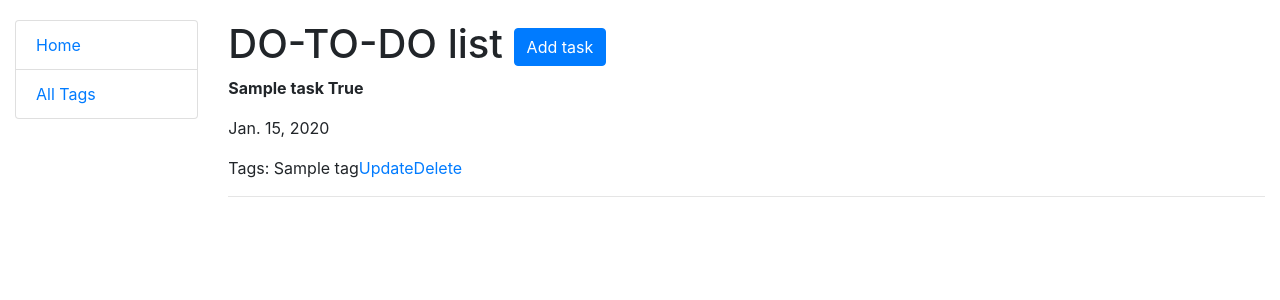
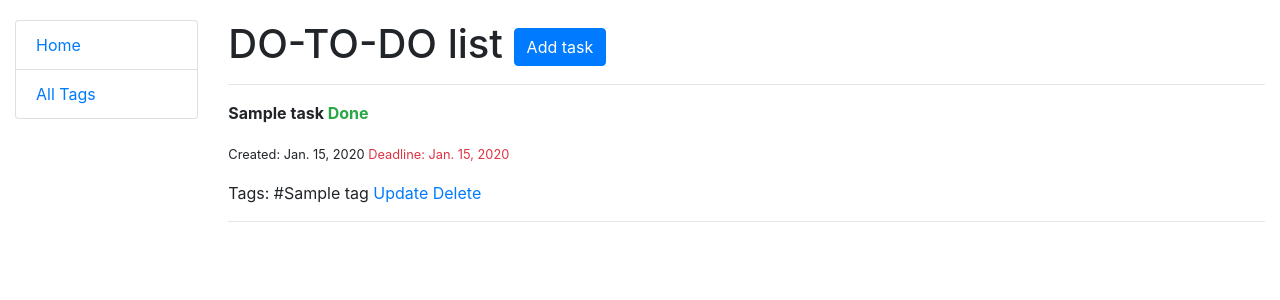
Before and after one commit to Anatolii-Poznyak/do_to_do, a Django app: page / in a window 1280 px wide. Shown: the top 300 px of the page. Run offline with Django 4.2, Linux system fonts and the light colour scheme; tables that the repository leaves empty hold one stand-in row (values such as "Sample post").

```diff
--- a/templates/organizer/index.html
+++ b/templates/organizer/index.html
@@ -6,19 +6,19 @@
       Add task
     </a>
   </h1>
-
+  <hr>
   {% if tasks %}
       {% for task in tasks %}
-        <p><strong>{{task.name}} {{ task.done_mark }}</strong></p>
-        <p>{{task.date}}</p>
+        <p><strong>{{task.name}}{% if task.done_mark %} <span class="text-success">Done</span>{% else %} <span class="text-danger">Not done</span>{% endif %}</strong></p>
+        <p><small>Created: {{task.date}} {% if task.deadline %} <span class="text-danger"> Deadline: {{ task.deadline }} {% endif %}</span></small></p>
         <p>
           Tags:
           {% for tag in task.tags.all %}
-            {{ tag.name }}<a href="#">Update</a><a href="#">Delete</a>
-            <hr>
+            #{{ tag.name }}
           {% endfor %}
-
+         <a href="#">Update</a> <a href="#">Delete</a>
         </p>
+        <hr>
       {% endfor %}
   {% else %}
       <p>There are no tasks yet! </p>
```
Also changed, not shown: organizer/forms.py (added, +15 -0 lines).
